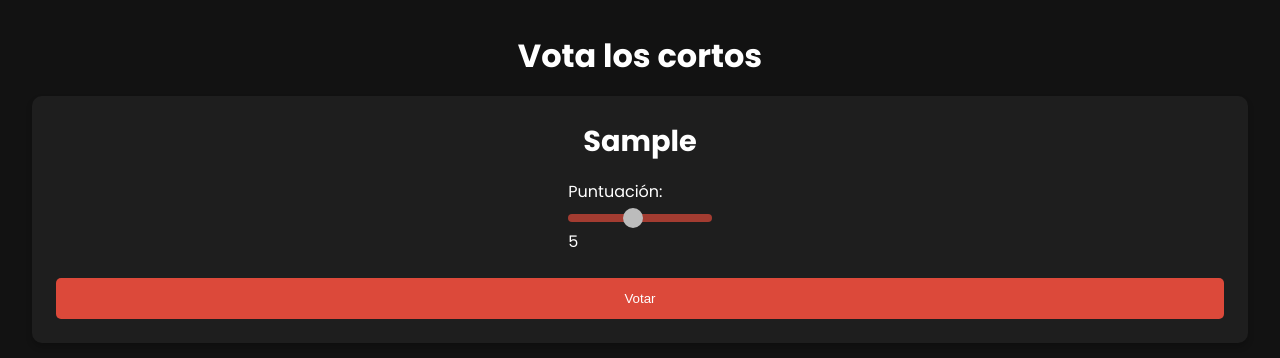
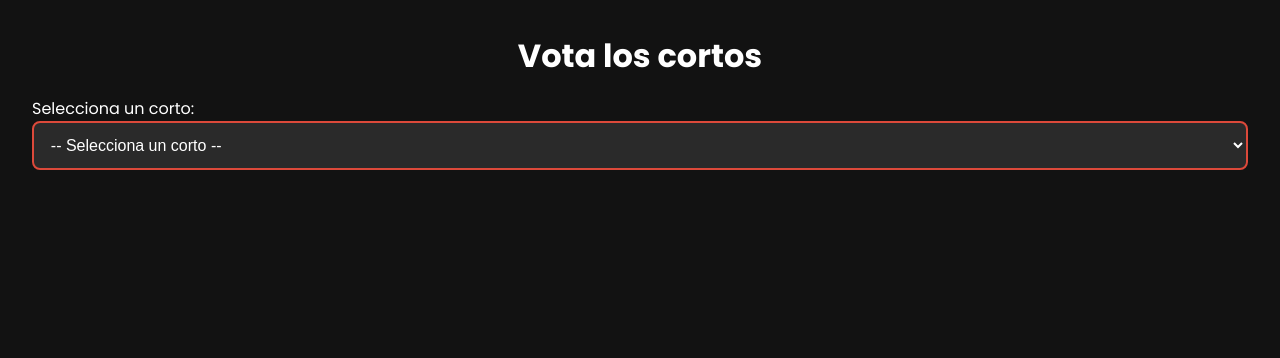
Before and after one commit to cristinascg94/foco, a Django app: a page that uses focoProject/votacion/templates/votacion.html in a window 1280 px wide. Shown: the part 232-590 px from the top of the page. Run offline with Django 5.2, Linux system fonts and the light colour scheme; tables that the repository leaves empty hold one stand-in row (values such as "Sample post"); some libraries are stand-ins or nearby versions.

Commit message:
add graphics and change votacion

```diff
--- a/focoProject/votacion/static/css/votacion.css
+++ b/focoProject/votacion/static/css/votacion.css
@@ -118,6 +118,54 @@
   background-color: #dc493a;
 }
 
+/* Estilo del desplegable */
+#cortoSelect {
+  width: 100%;
+  padding: 0.8rem;
+  font-size: 1rem;
+  background-color: #2a2a2a; /* Fondo oscuro */
+  color: #ffffff; /* Texto en blanco */
+  border: 2px solid #dc493a; /* Borde rojo oscuro */
+  border-radius: 8px; /* Bordes redondeados */
+  margin-bottom: 1.5rem;
+  transition: border-color 0.3s ease, background-color 0.3s ease;
+}
+
+#cortoSelect:focus {
+  border-color: #ffffff; /* Borde blanco al seleccionar */
+  background-color: #1e1e1e; /* Fondo aún más oscuro en foco */
+  outline: none;
+}
+
+/* Estilo de las estrellas */
+.stars {
+  display: flex;
+  justify-content: center;
+  margin-top: 1rem;
+  direction: ltr; /* Asegurar que el orden vaya de izquierda a derecha */
+}
+
+.stars input {
+  display: none; /* Ocultar los inputs */
+}
+
+.stars label {
+  font-size: 2.2rem;
+  color: #777;
+  cursor: pointer;
+  transition: color 0.2s ease-in-out;
+}
+
+.stars input:checked ~ label {
+  color: #dc493a; /* Color rojo oscuro cuando están seleccionadas */
+}
+
+/* Efecto hover que ahora comienza desde la izquierda (primera estrella) */
+.stars label:hover,
+.stars label:hover ~ label {
+  color: #ffcc00; /* Cambia el color de las estrellas al pasar el cursor */
+}
+
 /* Media queries para pantallas más grandes */
 @media (min-width: 768px) {
   body {
--- a/focoProject/votacion/templates/votacion.html
+++ b/focoProject/votacion/templates/votacion.html
@@ -7,6 +7,7 @@
     <meta name="viewport" content="width=device-width, initial-scale=1.0">
     <title>Votación Foco</title>
     <link rel="stylesheet" type="text/css" href="{% static 'css/votacion.css' %}">
+    <link rel="stylesheet" href="https://use.fontawesome.com/releases/v5.6.1/css/all.css" integrity="sha384-gfdkjb5BdAXd+lj+gudLWI+BXq4IuLW5IT+brZEZsLFm++aCMlF1V92rMkPaX4PP" crossorigin="anonymous">
 </head>
 <body>
 
@@ -14,26 +15,47 @@
         <h1>Bienvenido a FOCO</h1>
     </header>
 
-    <div class="container mt-5">
+    <div class="container">
         <h1 class="text-center">Vota los cortos</h1>
 
-        <!-- Iterar sobre todos los cortos filtrados -->
+        <!-- Desplegable para seleccionar un corto -->
+        <div class="dropdown">
+            <label for="cortoSelect">Selecciona un corto:</label>
+            <select id="cortoSelect" onchange="mostrarCard()">
+                <option value="">-- Selecciona un corto --</option>
+                {% for corto in cortos %}
+                    <option value="{{ corto.id }}">{{ corto.corto }}</option>
+                {% endfor %}
+            </select>
+        </div>
+
+        <!-- Tarjeta que aparecerá al seleccionar un corto -->
         {% for corto in cortos %}
-        <div class="card p-4 mb-3">
-            <h2 class="text-center">{{ corto.corto }}</h2>
+        <div id="cortoCard-{{ corto.id }}" class="card" style="display: none;">
+            <h2>{{ corto.corto }}</h2>
             <form method="post" action="{% url 'votar' %}">
                 {% csrf_token %}
-                <div class="mb-3">
-                    <label for="rating-{{ corto.id }}" class="form-label">Puntuación:</label>
-                    <div class="d-flex flex-column align-items-center">
-                        <input type="range" id="rating-{{ corto.id }}" name="puntuacion" min="1" max="10" value="5" class="slider" required>
-                        <span id="ratingValue-{{ corto.id }}">5</span>
+                <div class="rating-section">
+                    <label for="rating-{{ corto.id }}">Puntuación:</label>
+
+                    <!-- Sistema de votación con estrellas -->
+                    <div class="stars">
+                        <input type="radio" id="star1-{{ corto.id }}" name="puntuacion" value="1" required>
+                        <label for="star1-{{ corto.id }}" title="1 estrella">★</label>
+                        <input type="radio" id="star2-{{ corto.id }}" name="puntuacion" value="2">
+                        <label for="star2-{{ corto.id }}" title="2 estrellas">★</label>
+                        <input type="radio" id="star3-{{ corto.id }}" name="puntuacion" value="3">
+                        <label for="star3-{{ corto.id }}" title="3 estrellas">★</label>
+                        <input type="radio" id="star4-{{ corto.id }}" name="puntuacion" value="4">
+                        <label for="star4-{{ corto.id }}" title="4 estrellas">★</label>
+                        <input type="radio" id="star5-{{ corto.id }}" name="puntuacion" value="5">
+                        <label for="star5-{{ corto.id }}" title="5 estrellas">★</label>
                     </div>
                 </div>
                 <!-- Campo oculto para enviar el ID del corto -->
                 <input type="hidden" name="corto_id" value="{{ corto.id }}">
                 <input type="hidden" name="usuario_id" value="{{ usuario }}">
-                <button type="submit" class="btn btn-primary w-100">Votar</button>
+                <button type="submit" class="btn">Votar</button>
             </form>
         </div>
         {% endfor %}
@@ -49,5 +71,26 @@
         });
     </script>
 
+    <!-- JavaScript para manejar el desplegable y mostrar la tarjeta -->
+<script>
+    function mostrarCard() {
+        var select = document.getElementById('cortoSelect');
+        var selectedCortoId = select.value;
+
+        // Ocultar todas las tarjetas
+        document.querySelectorAll('.card').forEach(function(card) {
+            card.style.display = 'none';
+        });
+
+        // Mostrar la tarjeta del corto seleccionado
+        if (selectedCortoId) {
+            var selectedCard = document.getElementById('cortoCard-' + selectedCortoId);
+            if (selectedCard) {
+                selectedCard.style.display = 'block';
+            }
+        }
+    }
+</script>
+
 </body>
 </html>
--- a/focoProject/votacion/urls.py
+++ b/focoProject/votacion/urls.py
@@ -1,6 +1,6 @@
 from django.urls import path
 
-from votacion.views import votacion, pase, votacion_cortos, authUser,check_user, votar
+from votacion.views import votacion, pase, votacion_cortos, authUser,check_user, votar, graphicsResults
 
 urlpatterns = [
     path('', pase, name='index'),
@@ -12,4 +12,5 @@
     #path('auth/<str:nombre_pase>/', authUser, name='auth_user'),
     # path('votacion/<str:nombre_pase>/<str:codigo_usuario>/', votacion, name="votacion"),
     # path('usuario/<str:nombre_pase>/', authUser_validation, name="authUser_validation")
+    path('resultados/', graphicsResults, name='graphicsResults'),
 ]
--- a/focoProject/votacion/views.py
+++ b/focoProject/votacion/views.py
@@ -2,6 +2,7 @@
 from django.http import HttpResponse
 from .models import Pase, Corto, Votacion, UsuarioAleatorio
 from django.http import JsonResponse
+from django.db.models import Sum
 
 
 def index(request):
@@ -89,3 +90,24 @@
         return JsonResponse({'message': 'Puntuación actualizada correctamente'})
     else:
         return JsonResponse({'error': 'Método no permitido'}, status=405)
+
+def get_data_results():
+    results= (Votacion.objects
+            .values('corto_id')
+            .annotate(total_votos=Sum('votacion'))
+                .order_by('-total_votos')[:10])
+
+    cortos_con_nombres = []
+    for result in results:
+        corto_obj = Corto.objects.get(id=result['corto_id'])
+        cortos_con_nombres.append({
+            'nombre': corto_obj.corto,  # Asegúrate de que el modelo Corto tiene un campo 'nombre'
+            'total_votos': result['total_votos']
+        })
+
+    return cortos_con_nombres
+
+
+def graphicsResults(request):
+    corto = get_data_results()
+    return render(request, 'graphicsResults.html', {'corto': corto})
```
Also changed, not shown: focoProject/votacion/templates/graphicsResults.html (added, +73 -0 lines), README.md, 1 other file.
